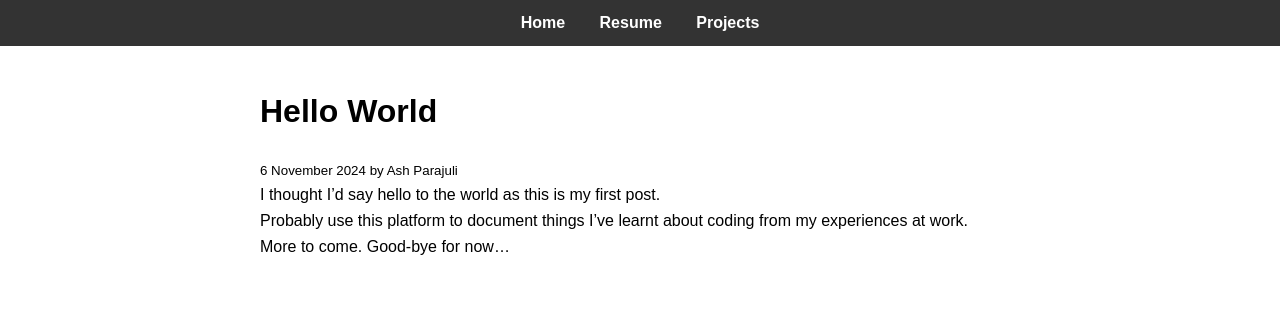
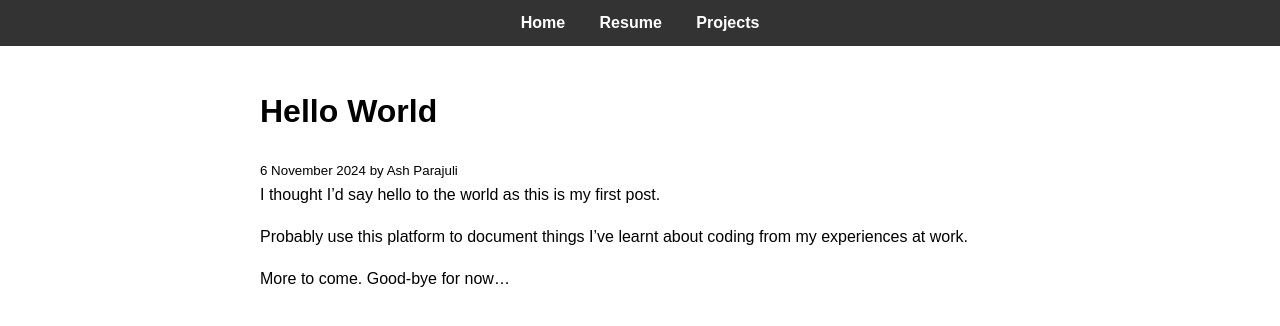
Before and after one commit to amparaj/amparaj.github.io, a Jekyll site: the page built from _posts/2024-11-06-hello-world.md, in a window 1280 px wide. Shown: the top 326 px of the page. Built offline with Jekyll 4.4.1, drawn with Linux system fonts in a browser that asks for light colours.

Commit message:
fixing post content spacing

```diff
--- a/assets/css/style.css
+++ b/assets/css/style.css
@@ -69,3 +69,9 @@ h1 {
   display: block;
   margin-top: 5px;
 }
+
+/* Ensure spacing between paragraphs */
+.post-content p {
+  line-height: 1.6;
+  margin-bottom: 1em;
+}
```
